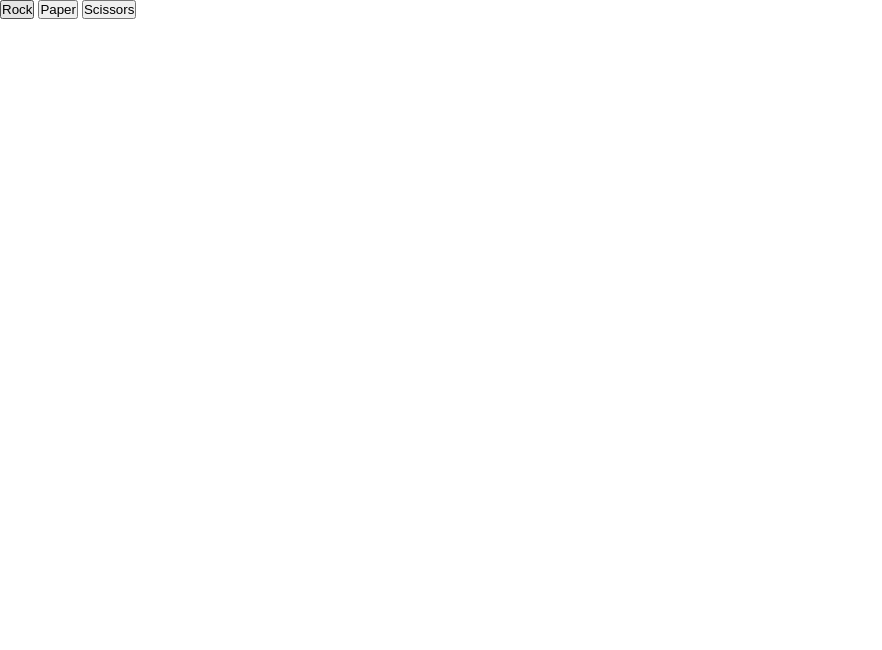
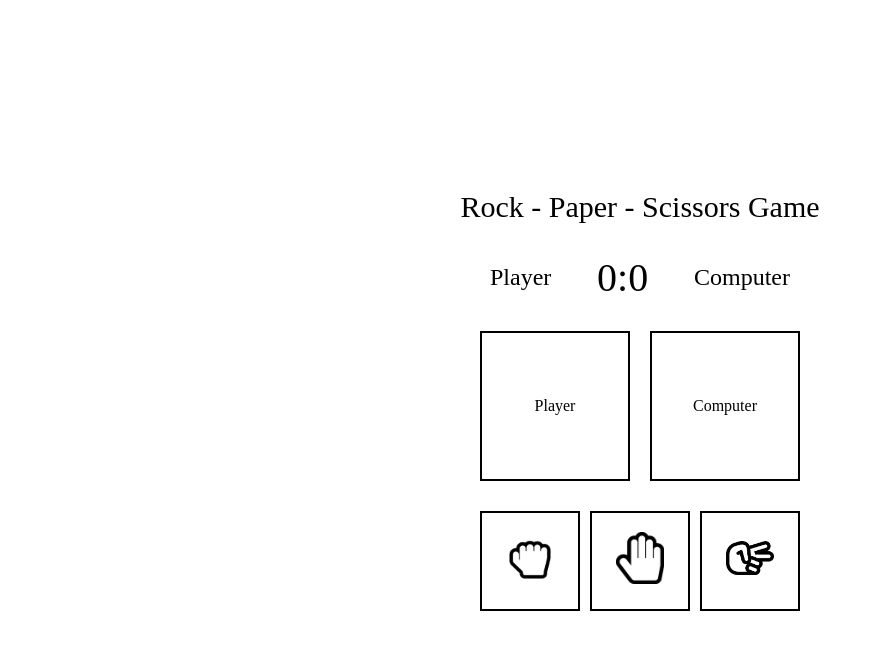
Before and after one commit to karol-wolski/rock-paper-scissors, a website built with webpack: page src/index.html in a window 1280 px wide. Shown: the whole page, without its empty margins (0-882 px from the left). Built offline with nearby package versions, Linux system fonts and the light colour scheme.

Commit message:
feat: layout (#12)

```diff
--- a/src/index.html
+++ b/src/index.html
@@ -7,11 +7,27 @@
     <title>Rock Paper Scissors</title>
   </head>
   <body>
-    <main>
-      <div>
-        <button id="symbol-rock" class="btn btn__symbol" data-symbol="rock">Rock</button>
-        <button id="symbol-paper" class="btn btn__symbol" data-symbol="paper">Paper</button>
-        <button id="symbol-scissors" class="btn btn__symbol" data-symbol="scissors">Scissors</button>
+    <header class="header">Rock - Paper - Scissors Game</header>
+    <main class="main">
+      <div class="scoreboard">
+        <p class="scoreboard__team">Player</p>
+        <p class="scoreboard__score">0:0</p>
+        <p class="scoreboard__team">Computer</p>
+      </div>
+      <div class="arena">
+        <div id="arena-player-one" class="arena__team">Player</div>
+        <div id="arena-player-two" class="arena__team">Computer</div>
+      </div>
+      <div class="btns-symbol">
+        <button id="symbol-rock" class="btn-symbol" data-symbol="rock" aria-labelledby="rock">
+          <img class="btn-symbol__icon" src="./assets/rock.png" alt="" />
+        </button>
+        <button id="symbol-paper" class="btn-symbol" data-symbol="paper" aria-labelledby="paper">
+          <img class="btn-symbol__icon" src="./assets/paper.png" alt="" />
+        </button>
+        <button id="symbol-scissors" class="btn-symbol" data-symbol="scissors" aria-labelledby="scissors">
+          <img class="btn-symbol__icon" src="./assets/scissors.png" alt="" />
+        </button>
       </div>
     </main>
   </body>
--- a/src/index.ts
+++ b/src/index.ts
@@ -3,7 +3,7 @@ import HumanPlayer from './js/HumanPlayer'
 import './styles/style.scss'
 
 const init = () => {
-  const buttons = document.querySelectorAll('.btn__symbol')
+  const buttons = document.querySelectorAll('.btn-symbol')
   let humanPlayer
   const computerPlayer = ComputerPlayer()
 
--- a/src/styles/style.scss
+++ b/src/styles/style.scss
@@ -3,3 +3,88 @@
   padding: 0;
   box-sizing: border-box;
 }
+
+html {
+  font-size: 62.5%;
+}
+
+body {
+  display: flex;
+  justify-content: center;
+  flex-direction: column;
+  min-height: 100vh;
+}
+
+.header {
+  text-align: center;
+  font-size: 3rem;
+}
+
+.main {
+  display: flex;
+  align-items: center;
+  justify-content: center;
+  flex-direction: column;
+  max-width: 60rem;
+  margin: 0 auto;
+}
+
+.scoreboard {
+  display: flex;
+  justify-content: space-between;
+  min-width: 30rem;
+  max-width: 60rem;
+  margin: 3rem 0;
+  &__team {
+    display: flex;
+    align-items: center;
+    font-size: 2.4rem;
+  }
+
+  &__score {
+    font-size: 4rem;
+  }
+}
+
+.arena {
+  display: flex;
+  justify-content: space-between;
+  margin-bottom: 3rem;
+  &__team {
+    display: flex;
+    justify-content: center;
+    align-items: center;
+    height: 15rem;
+    width: 15rem;
+    border: 2px solid black;
+    font-size: 1.6rem;
+    &:not(:last-of-type) {
+      margin-right: 2rem;
+    }
+  }
+
+  &__icon {
+    width: 50%;
+  }
+}
+
+.btns-symbol {
+  display: flex;
+  justify-content: space-between;
+}
+
+.btn-symbol {
+  font-size: 1.8rem;
+  height: 10rem;
+  width: 10rem;
+  border: 2px solid black;
+  background-color: transparent;
+  cursor: pointer;
+  &:not(:last-of-type) {
+    margin-right: 1rem;
+  }
+
+  &__icon {
+    width: 50%;
+  }
+}
```
Also changed, not shown: src/assets/image.jpg (deleted), src/assets/paper.png (added), src/assets/rock.png (added), src/assets/scissors.png (added).
